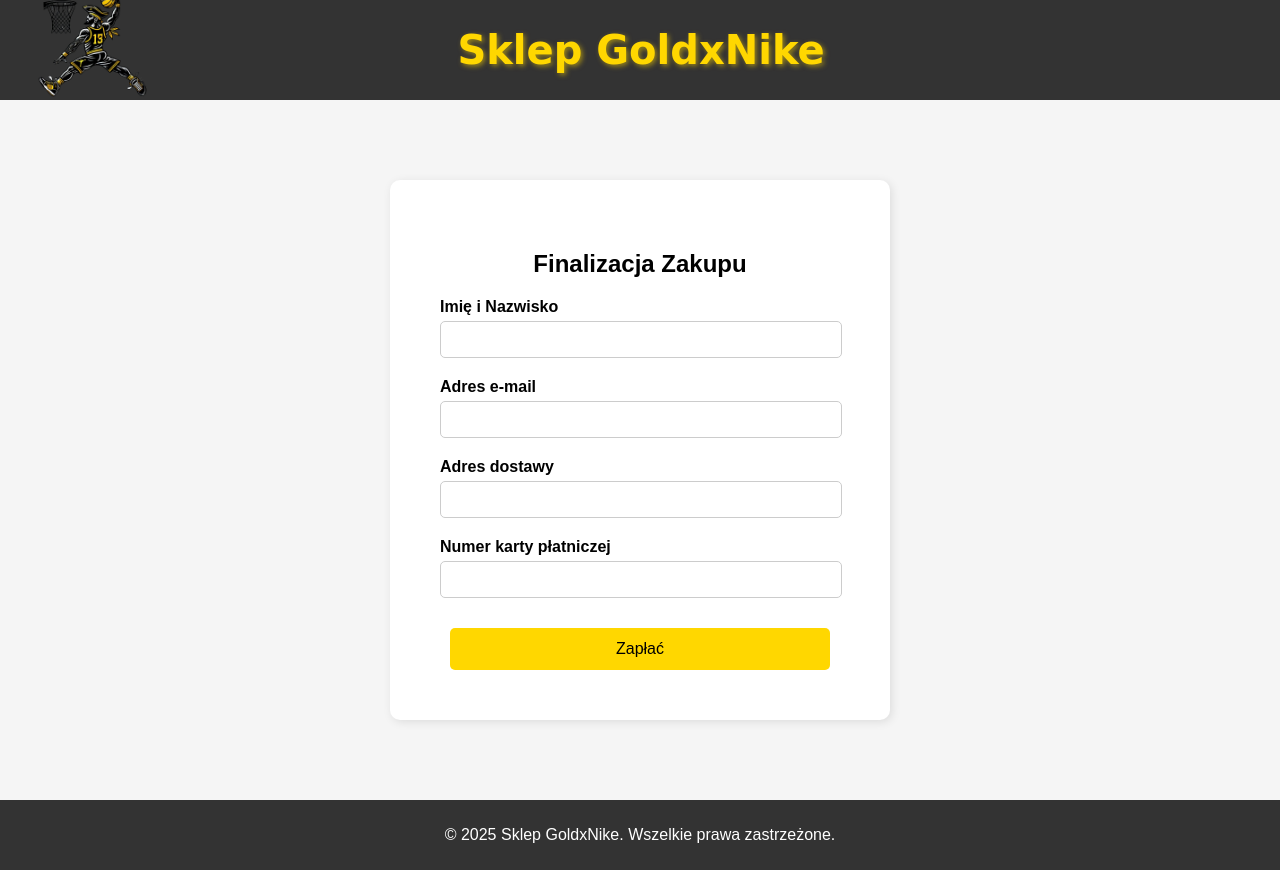
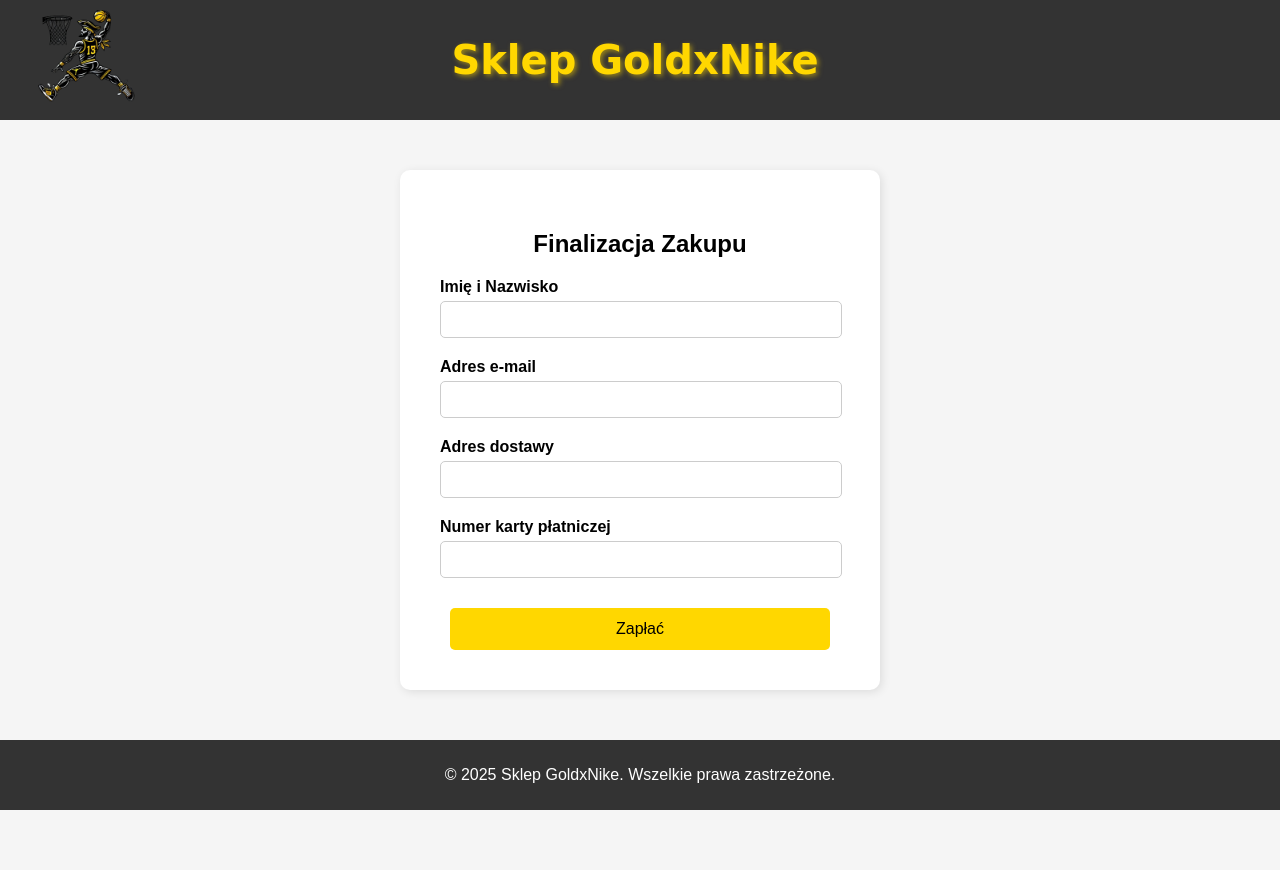
Before and after one commit to Sennsee/Finalizacja, a plain HTML site: page index.html in a window 1280 px wide. After the commit the page ends 810 px from the top, so only its background shows below. Drawn offline with Linux system fonts and the light colour scheme.

Commit message:
Update index.html

```diff
--- a/index.html
+++ b/index.html
@@ -24,28 +24,34 @@
             display: flex;
             align-items: center;
             justify-content: space-between;
-            height: 100px;
+            height: 120px;
             width: 100%;
             box-sizing: border-box;
         }
+        .logo-link {
+            display: flex;
+            align-items: center;
+        }
         .logo {
-            max-height: 160%;
+            max-height: 100px;
             margin-left: 20px;
         }
         h1 {
             font-family: 'UnifrakturCook', cursive;
-            margin: 0 auto;
+            margin: 0;
             font-size: 40px;
             color: gold;
             text-shadow: 2px 2px 5px rgba(255, 215, 0, 0.5);
+            flex-grow: 1;
+            text-align: center;
         }
         .checkout-container {
             background: white;
-            padding: 50px;
+            padding: 40px;
             border-radius: 10px;
             box-shadow: 2px 2px 10px rgba(0,0,0,0.1);
             width: 400px;
-            margin: 80px auto;
+            margin: 50px auto;
         }
         .form-group {
             margin-bottom: 20px;
@@ -93,7 +99,9 @@
 </head>
 <body>
     <header>
-        <img src="LogoPirat.png" alt="Logo Sklepu" class="logo">
+        <a href="https://sennsee.github.io/Gold-X-Nike/" class="logo-link">
+            <img src="LogoPirat.png" alt="Logo Sklepu" class="logo">
+        </a>
         <h1>Sklep GoldxNike</h1>
         <div style="width: 130px;"></div>
     </header>
```
